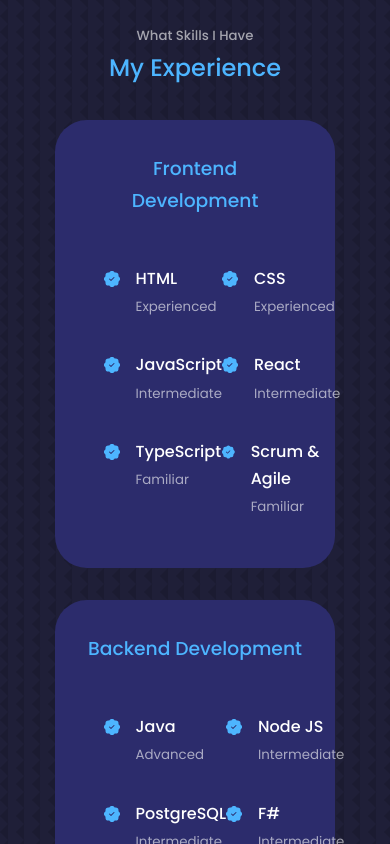
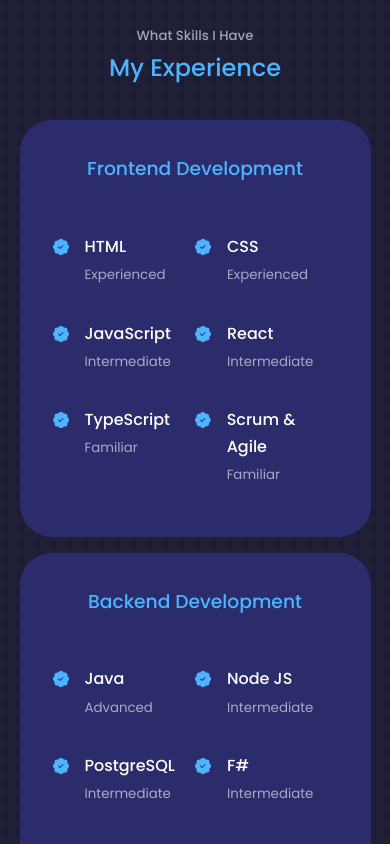
Before and after one commit to Ghmeding/webportfolio, a React (Create React App) app: page / in a window 390 px wide. Shown: the part 2520-3364 px from the top of the page. Built offline with nearby package versions, Linux system fonts and the light colour scheme.

Commit message:
phone experience css

```diff
--- a/src/components/experience/experience.css
+++ b/src/components/experience/experience.css
@@ -66,5 +66,13 @@
 }
 
 @media screen and (max-width: 600px) {
+    .experience__container {
+        gap: 1rem;
 
+    }
+
+    .experience__container > div {
+        width: 100%;
+        padding: 2rem 1rem;
+    }
 }
```
